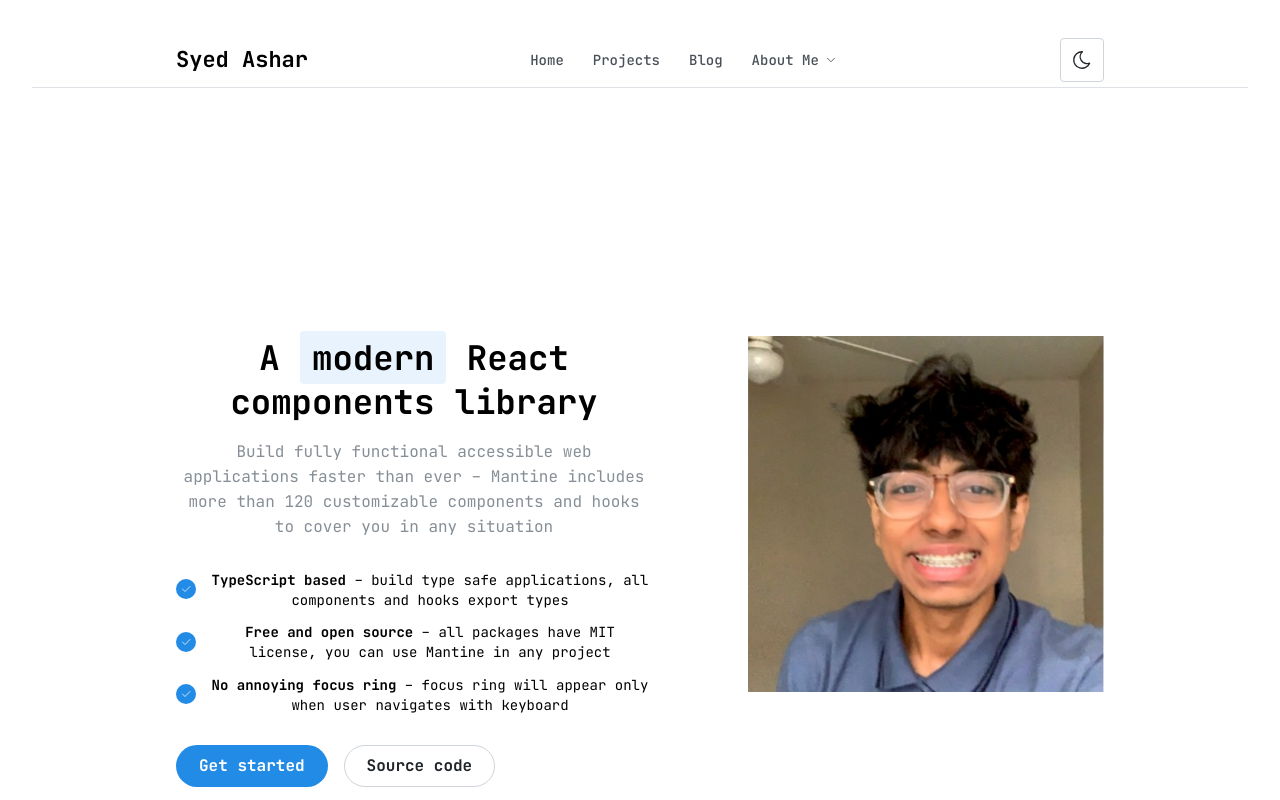
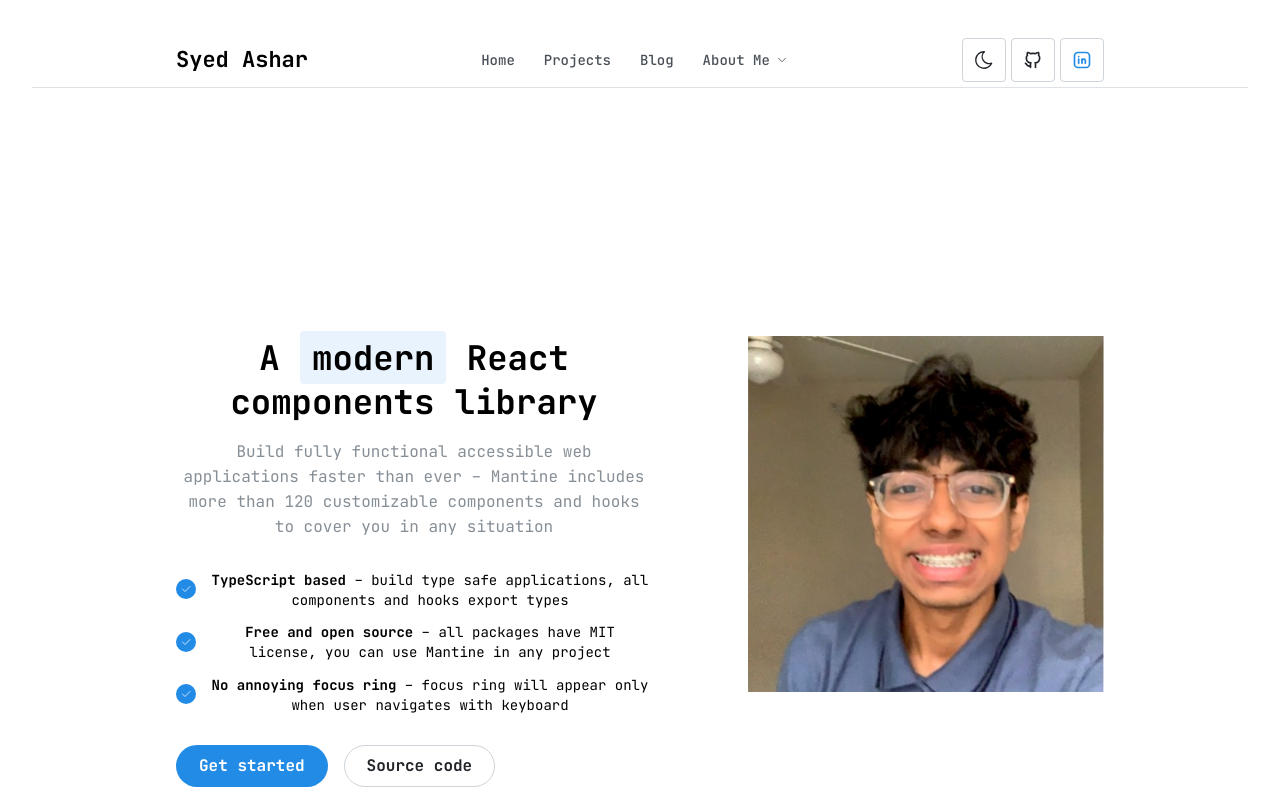
Before and after one commit to syedashar129/asharweb, a React (Vite) app in the folder asharwebui/: page / in a window 1280 px wide. Shown: the top 800 px of the page. Built offline with nearby package versions, Linux system fonts and the light colour scheme; a web font is replaced by a local one.

Commit message:
added github and linkedin to header

```diff
--- /dev/null
+++ b/asharwebui/src/components/GithubLogo.tsx
@@ -0,0 +1,30 @@
+import React from 'react';
+import { ActionIcon, useMantineTheme } from '@mantine/core';
+import { IconBrandGithub } from '@tabler/icons-react';
+
+const GithubLogo: React.FC = () => {
+  const theme = useMantineTheme();
+
+  return (
+    <ActionIcon
+      variant="default"
+      size="xl"
+      sx={{
+        backgroundColor: theme.colorScheme === 'dark' ? theme.colors.dark[6] : '#fff',
+        '&:hover': {
+          backgroundColor: theme.colorScheme === 'dark' ? theme.colors.dark[5] : theme.colors.gray[0],
+        },
+      }} // this is for the circle background in the github logo
+      component="a"
+      href="https://github.com/syedashar129"
+      target="_blank"
+      rel="noopener noreferrer"
+    >
+      <IconBrandGithub
+        size={20}
+      />
+    </ActionIcon>
+  );
+};
+
+export default GithubLogo;
--- /dev/null
+++ b/asharwebui/src/components/LinkedinLogo.tsx
@@ -0,0 +1,31 @@
+import React from 'react';
+import { ActionIcon, useMantineTheme } from '@mantine/core';
+import {IconBrandLinkedin} from '@tabler/icons-react';
+
+const LinkedinLogo: React.FC = () => {
+  const theme = useMantineTheme();
+
+  return (
+    <ActionIcon
+      variant="default"
+      size="xl"
+      sx={{
+        backgroundColor: theme.colorScheme === 'dark' ? theme.colors.dark[6] : '#fff',
+        '&:hover': {
+          backgroundColor: theme.colorScheme === 'dark' ? theme.colors.dark[5] : theme.colors.gray[0],
+        },
+      }} // this is for the circle background in the github logo
+      component="a"
+      href="https://www.linkedin.com/in/syed-ashar"
+      target="_blank"
+      rel="noopener noreferrer"
+    >
+      <IconBrandLinkedin
+        size={20}
+        color="var(--mantine-color-blue-filled"
+      />
+    </ActionIcon>
+  );
+};
+
+export default LinkedinLogo;
--- a/asharwebui/src/screens/home/home-components/TopHeader.tsx
+++ b/asharwebui/src/screens/home/home-components/TopHeader.tsx
@@ -1,10 +1,14 @@
-import { IconChevronDown } from '@tabler/icons-react';
-import {Burger, Center, Container, Group, Menu, Title} from '@mantine/core';
+import { IconBrandGithub, IconBrandGithubFilled, IconChevronDown, IconSun } from '@tabler/icons-react';
+import {ActionIcon, Burger, Center, Container, Group, Menu, Title} from '@mantine/core';
 import { useDisclosure } from '@mantine/hooks';
 import { MantineLogo } from '@mantinex/mantine-logo';
 import classes from '../../../styles/home/TopHeader.module.css';
 import {Link} from "react-router-dom";
 import { ThemeToggle } from '../../../components/ThemeToggle';
+import themeClasses from '../../../styles/home/ThemeToggle.module.css';
+import cx from 'clsx';
+import GithubLogo from '../../../components/GithubLogo';
+import LinkedinLogo from '../../../components/LinkedinLogo';
 
 
 const links = [
@@ -63,15 +67,25 @@ export function TopHeader() {
     return (
         <header className={classes.header}>
             <Container size="md">
+
+                {/* this is the top header */}
                 <div className={classes.inner}>
                     {/*<MantineLogo size={28} />*/}
                     <Title order={3}>Syed Ashar</Title>
                     <Group gap={5} visibleFrom="sm">
                         {items}
                     </Group>
+
                     <Burger opened={opened} onClick={toggle} size="sm" hiddenFrom="sm" />
-                    <ThemeToggle/>
+
+                    <Group gap={5} visibleFrom="sm">
+                        <ThemeToggle/>
+                        <GithubLogo/>
+                        <LinkedinLogo/>
+                    </Group>
+
                 </div>
+
             </Container>
         </header>
     );
```
